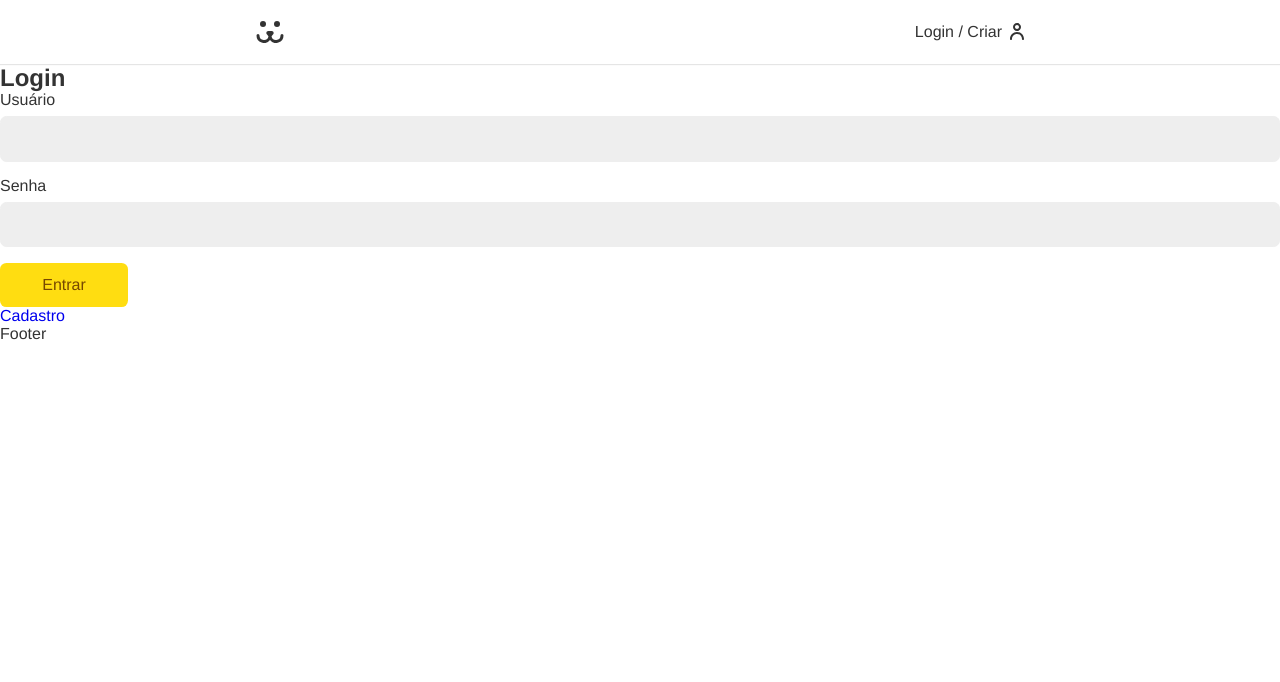
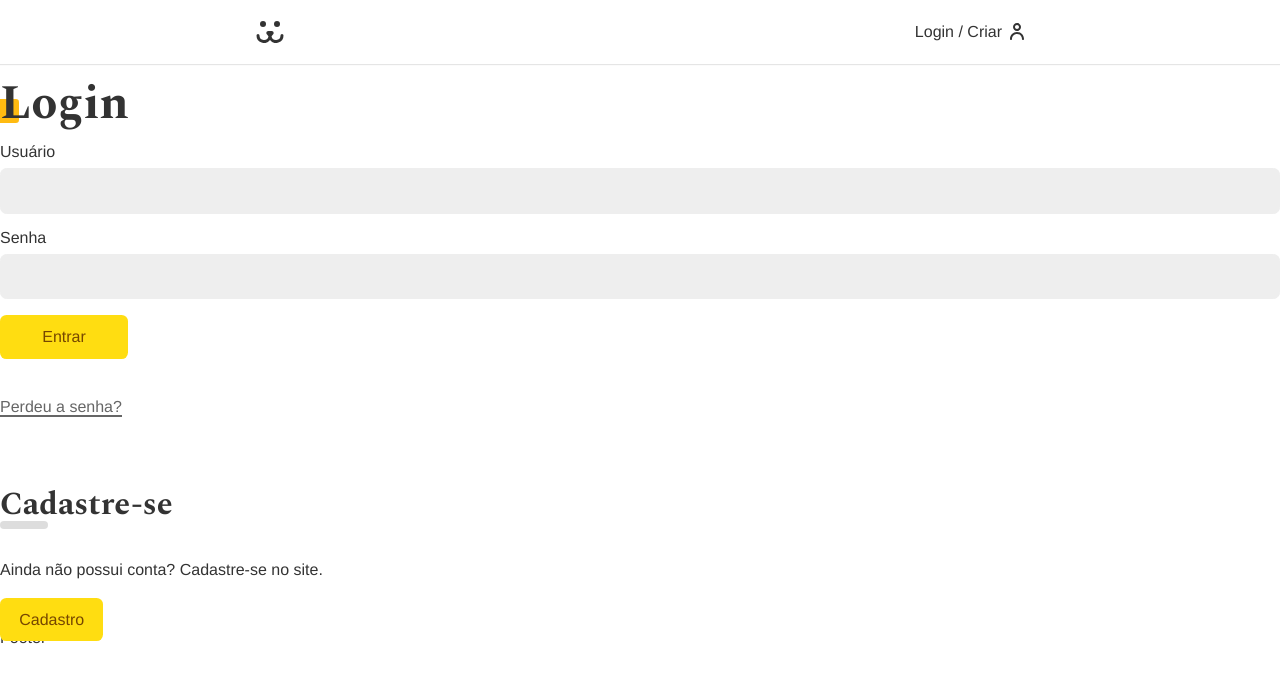
Before and after one commit to barbosadiego/dogs-react, a React (Create React App) app: page /login in a window 1280 px wide. Shown: the top 682 px of the page. Built offline with nearby package versions, Linux system fonts and the light colour scheme.

Commit message:
login form

```diff
--- a/src/App.css
+++ b/src/App.css
@@ -1,3 +1,5 @@
+@import url('https://fonts.googleapis.com/css2?family=Spectral:wght@700&display=swap');
+
 * {
   box-sizing: border-box;
 }
@@ -6,7 +8,7 @@ body {
   margin: 0;
   color: #333;
   --type-first: Helvetica, Arial, sans-serif;
-  --second-type: 'Spectral', Georgia;
+  --type-second: 'Spectral', georgia;
   font-family: var(--type-first);
   padding-top: 4rem;
 }
@@ -40,6 +42,7 @@ button, input{
 
 a{
   text-decoration: none;
+  color: #333;
 }
 
 .container{
@@ -47,3 +50,38 @@ a{
   padding: 0 1rem;
   margin: 0 auto;
 }
+
+.title{
+  font-family: var(--type-second);
+  line-height: 1;
+  font-size: 3rem;
+  margin: 1rem 0;
+  position: relative;
+  z-index: 1;
+}
+
+.title::after{
+  content: '';
+  display: block;
+  width: 1.5rem;
+  height: 1.5rem;
+  background-color: #fb1;
+  position: absolute;
+  bottom: 5px;
+  left: -5px;
+  border-radius: .2rem;
+  z-index: -1;
+}
+
+.animeLeft{
+  opacity: 0;
+  transform: translateX(-20px);
+  animation: animeLeft .3s forwards;
+}
+
+@keyframes animeLeft{
+  to{
+    opacity: 1;
+    transform: initial;
+  }
+}
--- /dev/null
+++ b/src/Components/Helper/Error.jsx
@@ -0,0 +1,8 @@
+import React from 'react';
+
+const Error = ({error}) => {
+  if (!error) return null;
+  return <p style={{ color: '#f31', margin: '1rem 0' }}>{error}</p>;
+};
+
+export default Error;
--- /dev/null
+++ b/src/Components/Login/LoginForm.css
@@ -0,0 +1,43 @@
+.form {
+  margin-bottom: 2rem;
+}
+
+.perdeu {
+  display: inline-block;
+  color: #666;
+  padding: 0.5rem 0;
+  line-height: 1;
+}
+
+.perdeu::after {
+  content: '';
+  height: 2px;
+  width: 100%;
+  background: currentColor;
+  display: block;
+}
+
+.cadastro {
+  margin-top: 4rem;
+}
+
+.cadastro p {
+  margin-top: 2rem;
+  margin-bottom: 2rem;
+}
+
+.subtitle{
+  font-family: var(--type-second);
+  line-height: 1;
+  font-size: 2rem;
+
+}
+
+.subtitle::after{
+  content: '';
+  display: block;
+  background-color: #ddd;
+  height: .5rem;
+  width: 3rem;
+  border-radius: .3rem;
+}
--- a/src/Components/Login/LoginForm.jsx
+++ b/src/Components/Login/LoginForm.jsx
@@ -5,6 +5,8 @@ import Input from '../Form/Input';
 import useForm from '../../Hooks/useForm';
 import { TOKEN_POST, USER_GET } from '../../api';
 import { UserContext } from '../../UserContext';
+import Error from '../Helper/Error';
+import './LoginForm.css';
 
 const LoginForm = () => {
   const username = useForm();
@@ -20,9 +22,9 @@ const LoginForm = () => {
   }
 
   return (
-    <section>
-      <h1>Login</h1>
-      <form action="" onSubmit={handleSubmit}>
+    <section className="animeLeft">
+      <h1 className="title">Login</h1>
+      <form className="form" onSubmit={handleSubmit}>
         <Input label="Usuário" type="text" name="username" {...username} />
         <Input label="Senha" type="password" name="password" {...password} />
         {loading ? (
@@ -30,9 +32,14 @@ const LoginForm = () => {
         ) : (
           <Button>Entrar</Button>
         )}
-        {error && <p>{error}</p>}
+        <Error error={error} />
       </form>
-      <Link to="/login/criar">Cadastro</Link>
+      <Link className='perdeu' to="/login/perdeu">Perdeu a senha?</Link>
+      <div className='cadastro'>
+        <h2 className='subtitle'>Cadastre-se</h2>
+        <p>Ainda não possui conta? Cadastre-se no site.</p>
+        <Link className='button-button' to="/login/criar">Cadastro</Link>
+      </div>
     </section>
   );
 };
```
